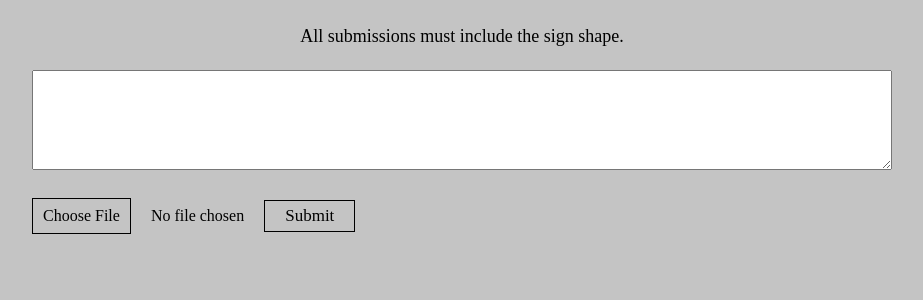
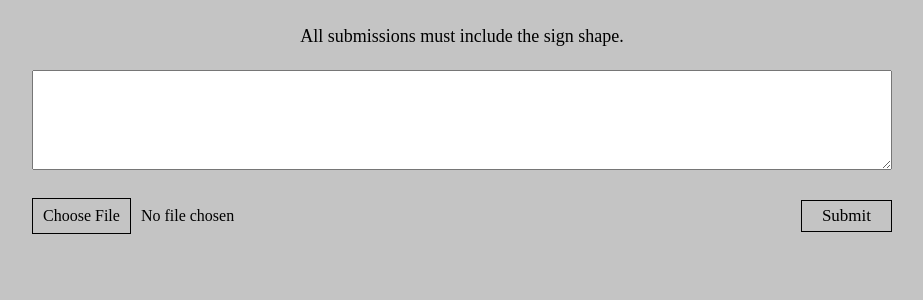
Before and after one commit to Orlando-Bloom/sign-shape, a Flask app: page /new in a window 1280 px wide. Shown: the part 272-572 px from the top of the page, without its empty margins (178-1101 px from the left). Run offline with Flask 3, Linux system fonts and the light colour scheme; parts of the project's set-up code (start-up, migrations or seed data) failed here and were passed over.

Commit message:
updates finalised
:D

```diff
--- a/app.py
+++ b/app.py
@@ -20,8 +20,8 @@ db = SQLAlchemy(app)
 migrate = Migrate(app, db)
 
 # Admin credentials
-ADMIN_USERNAME = "admin"
-ADMIN_PASSWORD = "password123"  # Change this to a secure password
+ADMIN_USERNAME = "orlandobloom"
+ADMIN_PASSWORD = "sign-shape-xxx!"  # Change this to a secure password
 
 # Database Model
 class Post(db.Model):
--- a/templates/pending.html
+++ b/templates/pending.html
@@ -1,7 +1,6 @@
 <!DOCTYPE html>
 <html>
 <head>
-
     <title>SIGN SHAPE</title>
     <link rel="stylesheet" href="{{ url_for('static', filename='style.css') }}">
     <link rel="icon" href="{{ url_for('static', filename='images/favicon.ico') }}" type="image/x-icon">
@@ -12,14 +11,11 @@
             text-align: center;
             margin: 0;
             padding: 0;
-            display: flex;
-            justify-content: center;
-            align-items: center;
-            height: 100vh;
             background-color: #C4C4C4;
         }
         .container {
             text-align: center;
+            margin-top: 510px; /* Adjusted to precisely match post.html */
         }
         h1 {
             font-weight: normal;
--- a/templates/post.html
+++ b/templates/post.html
@@ -39,10 +39,11 @@
             font-size: 18px;
         }
 
+        /* Align Choose File, filename, and Submit button in one row */
         .form-group {
             display: flex;
             align-items: center;
-            justify-content: start; /* Align items to the left */
+            justify-content: flex-start;
             gap: 10px;
             margin-top: 10px;
         }
@@ -68,15 +69,15 @@
             display: none;
         }
 
+        /* Filename aligned left next to Choose File button */
         .file-name {
-
             font-size: 16px;
             font-family: "Times New Roman", serif;
-            margin-left:10px;
             white-space: nowrap;
         }
 
-        button {
+        /* Submit button aligned in same row */
+        .submit-button {
             font-family: "Times New Roman", serif;
             font-size: 17px;
             background-color: #C4C4C4;
@@ -84,10 +85,10 @@
             padding: 5px 20px;
             cursor: pointer;
             border-radius: 0px;
-            margin-left: 10px;
+            margin-left: auto;
         }
 
-        button:hover {
+        .submit-button:hover {
             background-color: #A9A9A9;
         }
     </style>
@@ -97,13 +98,14 @@
         <h1>All submissions must include the sign shape.</h1>
         <form method="post" enctype="multipart/form-data">
             <textarea id="content" name="content" placeholder=""></textarea> <!-- No "required" attribute -->
+
             <div class="form-group">
                 <label class="custom-file-upload">
                     <input id="media" type="file" name="media" accept="image/*,video/*">
                     Choose File
                 </label>
-                <span id="file-name" class="file-name">No file chosen</span> <!-- Aligned Right -->
-                <button type="submit">Submit</button>
+                <span id="file-name" class="file-name">No file chosen</span> <!-- Filename aligned left -->
+                <button type="submit" class="submit-button">Submit</button> <!-- Submit aligned in same row -->
             </div>
         </form>
     </div>
```
Also changed, not shown: instance/db.sqlite.
